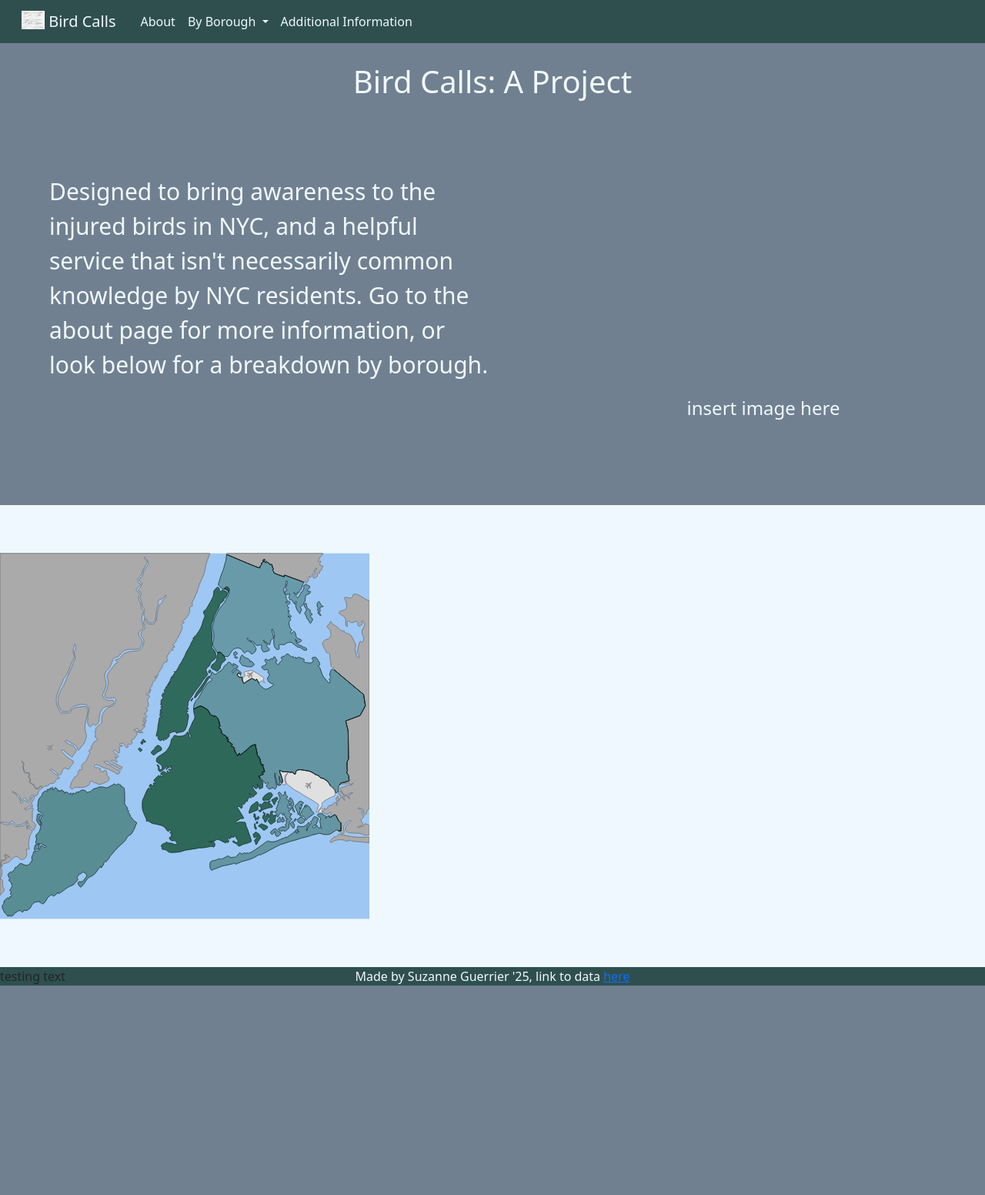
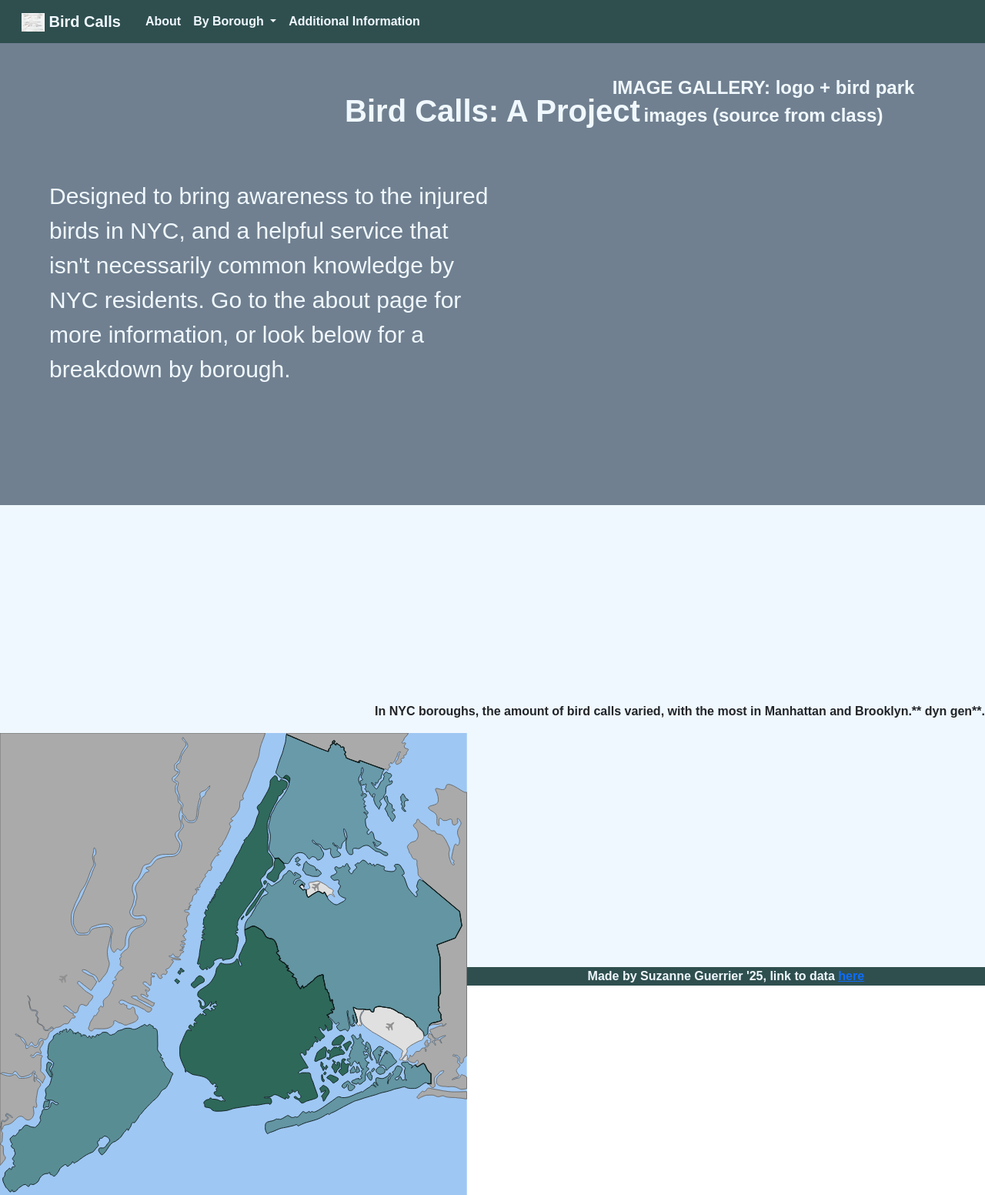
Before and after one commit to suzanneguerrier25/DataJournalism, a Flask app: page / in a window 1280 px wide. Shown: the whole page at 77% size. Before the commit the page ends 1280 px from the top, so only its background shows below. Run offline with Flask 3, Linux system fonts and the light colour scheme.

Commit message:
editing the macro page

```diff
--- /dev/null
+++ b/static/style.css
@@ -0,0 +1 @@
+.dropdown-item:hover {background-color: #3e8e41;}
--- a/templates/macro.html
+++ b/templates/macro.html
@@ -1,20 +1,30 @@
 
+<head><link rel="preconnect" href="https://fonts.googleapis.com">
+    <link rel="preconnect" href="https://fonts.gstatic.com" crossorigin>
+    <link href="https://fonts.googleapis.com/css2?family=Archivo+Black&display=swap" rel="stylesheet">
 <title>
     Bird Calls: Injured Birds in NYC 2022
 </title>
-<body>
+</head>
+<body style="font-family:'Archivo-Black', sans-serif; font-weight:bold;">
     {% include 'navbar.html' %}
     <div class="introscreen" style="background-color: slategray; width: 100%; height:75%;" >
-        <h1 style="text-align: center;color:aliceblue; padding-top:2%;">Bird Calls: A Project </h1>
-        <p style="text-align: left; margin-left:5%; margin-right:50%; margin-top:7.5%; padding-bottom:7.5%; color:aliceblue; font-size:30px;">
+        <h1 style="text-align: center;color:aliceblue; padding-top:5% ;font-weight:bold;">Bird Calls: A Project </h1>
+        <p style="text-align: left; margin-left:5%; margin-right:50%; margin-top:5%; padding-bottom:7.5%; color:aliceblue; font-size:30px;font-weight:normal;">
         Designed to bring awareness to the injured birds in NYC, and a helpful service that isn't necessarily common knowledge by NYC residents. Go to the about page for more information, or look below for a breakdown by borough.
         </p>
-      <p style="margin-left :60%; margin-right:5%; text-align:center; margin-top:-7.5%; color:aliceblue; font-size:24px;"> insert image here</p>
+      <p style="margin-left :60%; margin-right:5%; text-align:center; margin-top:-40.5%; color:aliceblue; font-size:24px;"> IMAGE GALLERY: logo + bird park images (source from class)</p>
     </div>
 
-    <div class="macro" style="background-color: aliceblue; width: 100%; height:75%; margin-left:0%; padding-left:0%; padding-right:50%;">
-        {% include 'NYC_boroughs.svg' %}
-        <p>testing text</p>
+    <div class="macro" style="background-color: aliceblue; width: 100%; height:75%;">
+        <div class="macro" style="float:right;text-wrap:stable;margin-top:20%;right:0%">
+            <p>In NYC boroughs, the amount of bird calls varied, with the most in Manhattan and Brooklyn.** dyn gen**.   </p>
+        </div>
+        <div class="macrosvg" style="float:left;">
+            {% include 'NYC_boroughs.svg' %}
+        </div>
+
+
     </div>
 
  {% include 'footer.html' %}
```
Also changed, not shown: templates/NYC_boroughs.svg.
